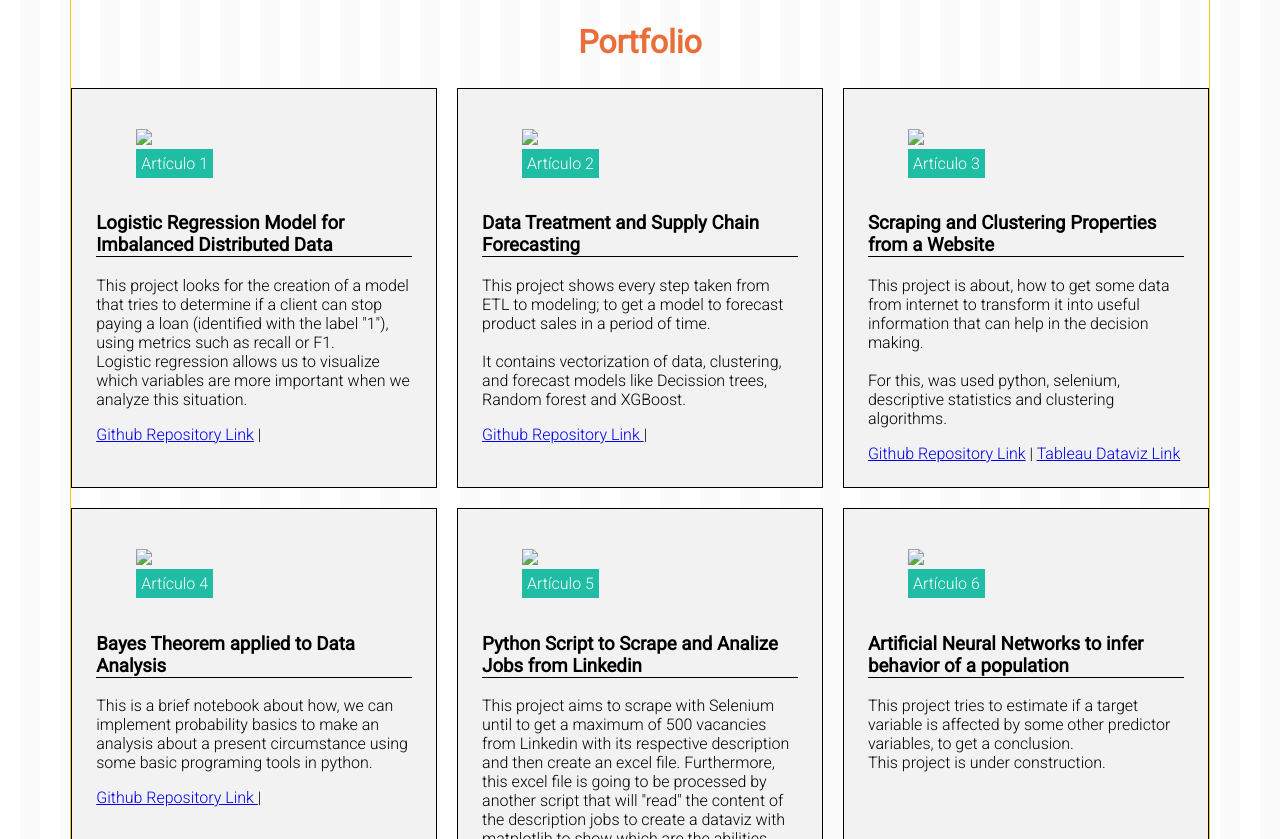
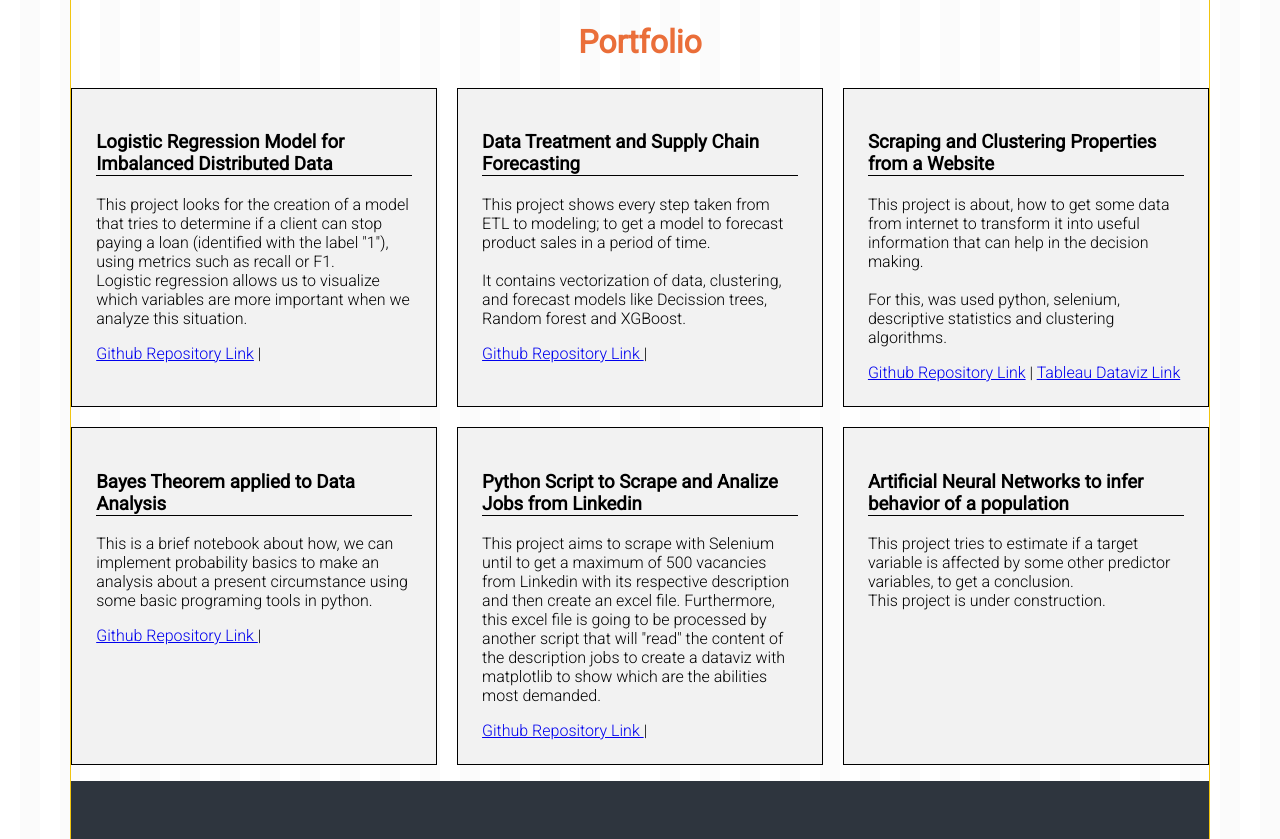
Before and after one commit to hermanxcxr/portfolio_0, a plain HTML site: page index.html in a window 1280 px wide. Shown: the part 1180-2019 px from the top of the page. Drawn offline with Linux system fonts and the light colour scheme.

Commit message:
v1 6/6 without image space in portfolio div

```diff
--- a/index.html
+++ b/index.html
@@ -114,10 +114,6 @@
 
                 <div class="sub_div">
                     <article>
-                        <figure class="art-image">
-                            <img src="imagenes/article02.jpg">
-                            <figcaption>Artículo 1</figcaption>
-                        </figure>
                         <div class="art-cont">
                             <h1>Logistic Regression Model for Imbalanced Distributed Data</h1>
                             <p>This project looks for the creation of a model that tries to determine if a client can stop paying
@@ -130,10 +126,6 @@
                     </article>
 
                     <article>
-                        <figure class="art-image">
-                            <img src="imagenes/article02.jpg">
-                            <figcaption>Artículo 2</figcaption>
-                        </figure>
                         <div class="art-cont">
                             <h1>Data Treatment and Supply Chain Forecasting</h1>
                             <p>
@@ -149,10 +141,6 @@
                     </article>
 
                     <article>
-                        <figure class="art-image">
-                            <img src="imagenes/article02.jpg">
-                            <figcaption>Artículo 3</figcaption>
-                        </figure>
                         <div class="art-cont">
                             <h1>Scraping and Clustering Properties from a Website</h1>
                             <p>
@@ -169,10 +157,6 @@
                     </article>
 
                     <article>
-                        <figure class="art-image">
-                            <img src="imagenes/article02.jpg">
-                            <figcaption>Artículo 4</figcaption>
-                        </figure>
                         <div class="art-cont">
                             <h1>Bayes Theorem  applied to Data Analysis</h1>
                             <p>
@@ -186,10 +170,6 @@
                     </article>
 
                     <article>
-                        <figure class="art-image">
-                            <img src="imagenes/article02.jpg">
-                            <figcaption>Artículo 5</figcaption>
-                        </figure>
                         <div class="art-cont">
                             <h1>Python Script to Scrape and Analize Jobs from Linkedin</h1>
                             <p>
@@ -206,10 +186,6 @@
                     </article>
 
                     <article>
-                        <figure class="art-image">
-                            <img src="imagenes/article02.jpg">
-                            <figcaption>Artículo 6</figcaption>
-                        </figure>
                         <div class="art-cont">
                             <h1>Artificial Neural Networks to infer behavior of a population</h1>
                             <p>
```
